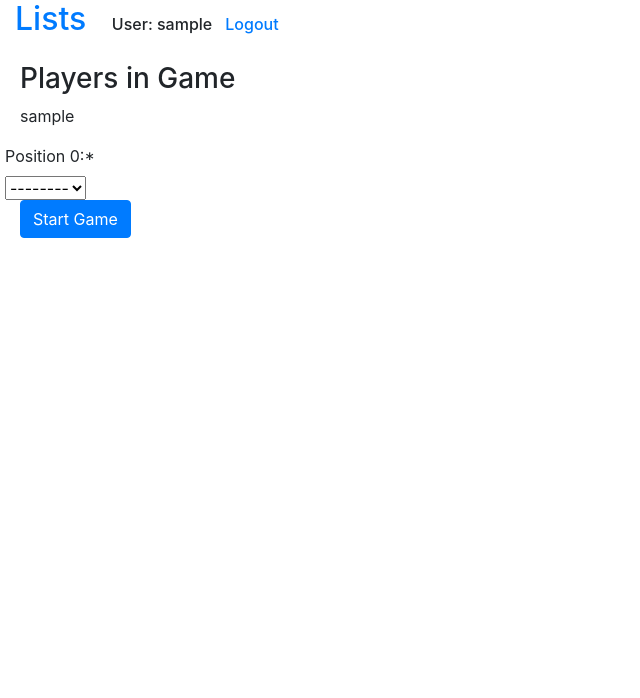
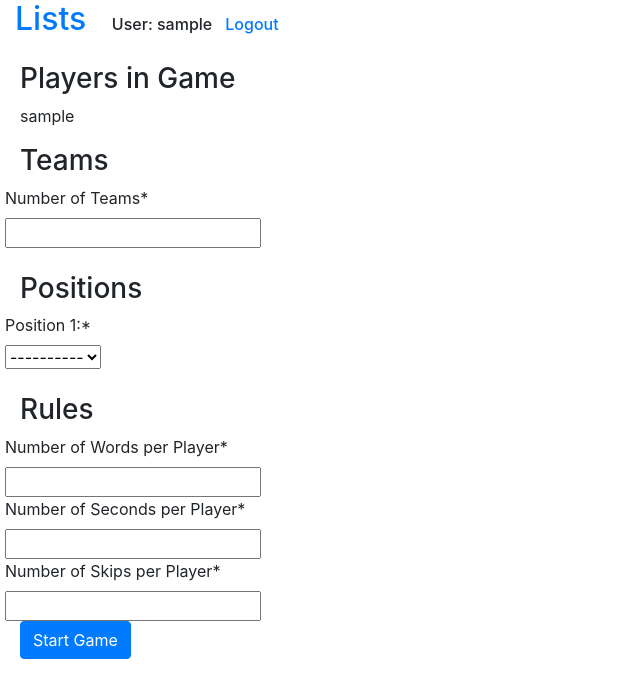
Before and after one commit to lucasheilman/lucasheilman-site, a Django app: a page that uses website/templates/website/base.html in a window 1280 px wide. Shown: the top 698 px of the page, without its empty margins (0-640 px from the left). Run offline with Django 3.2, Linux system fonts and the light colour scheme; a user stored in the database is signed in; tables that the repository leaves empty hold one stand-in row (values such as "Sample post"); some libraries are stand-ins or nearby versions.

Commit message:
Enter words

```diff
--- a/website/forms.py
+++ b/website/forms.py
@@ -89,7 +89,8 @@ class configureGameForm(forms.Form):
         layout = []
 
         layout.extend([
-            HTML("<h3> Players in Game </h3>")]
+            HTML("<h3> Players in Game </h3>")
+            ]
         )
         player_string = "<p> "
         choices_list = []
@@ -99,10 +100,29 @@ class configureGameForm(forms.Form):
         player_string = player_string[:-2] + "</p>"
         layout.append(HTML(player_string))
 
+        self.fields['num_teams'] = forms.IntegerField()
+        self.fields['num_teams'].label = "Number of Teams"
+        self.fields['num_words'] = forms.IntegerField()
+        self.fields['num_words'].label = "Number of Words per Player"
+        self.fields['num_seconds'] = forms.IntegerField()
+        self.fields['num_seconds'].label = "Number of Seconds per Player"
+        self.fields['num_skips'] = forms.IntegerField()
+        self.fields['num_skips'].label = "Number of Skips per Player"
+
+        layout.append(HTML("<h3> Teams </h3>"))
+        layout.append(Row('num_teams'))
+
+        layout.append(HTML("<br><h3> Positions </h3>"))
+
         for i in range(len(players)):
-            self.fields["position_" + str(i)] = forms.ChoiceField(choices=[('', '--------')] + choices_list)
-            self.fields["position_" + str(i)].label = "Position {}:".format(i)
+            self.fields["position_" + str(i)] = forms.ChoiceField(choices=[('', '----------')] + choices_list)
+            self.fields["position_" + str(i)].label = "Position {}:".format(i+1)
             layout.append(Row("position_" + str(i)))
+
+        layout.append(HTML("<br><h3> Rules </h3>"))
+        layout.append(Row('num_words'))
+        layout.append(Row('num_seconds'))
+        layout.append(Row('num_skips'))
 
         layout.append(Submit('start_game', 'Start Game'))
 
@@ -113,6 +133,7 @@ class configureGameForm(forms.Form):
     def clean(self):
         selected_players = []
         error_fields = []
+        print(self.cleaned_data)
         for field in self.cleaned_data:
             if field.startswith('position_'):
                 player = self.cleaned_data.get(field)
@@ -125,4 +146,40 @@ class configureGameForm(forms.Form):
             msg = forms.ValidationError("Player already selected for another position")
             self.add_error(field, msg)
 
+        print(self.cleaned_data)
+
+        if self.cleaned_data.get('num_teams') == None:
+            pass
+        elif self.cleaned_data.get('num_teams') > len(selected_players)/2:
+            msg = forms.ValidationError("Too many teams")
+            self.add_error('num_teams', msg)
+        elif self.cleaned_data.get('num_teams') < 2:
+            msg = forms.ValidationError("Not enough teams")
+            self.add_error('num_teams', msg)
+        elif len(selected_players) % self.cleaned_data.get('num_teams') != 0:
+            msg = forms.ValidationError("Number of players not divisible by number of teams")
+            self.add_error('num_teams', msg)
+
         return self.cleaned_data
+
+class enteringWordsForm(forms.Form):
+
+    def __init__(self, *args, **kwargs):
+        num_words = kwargs.pop('num_words')
+        super().__init__(*args, **kwargs)
+        self.helper = FormHelper()
+
+        layout = []
+
+        layout.append(HTML("<h3> Words </h3>"))
+
+        for i in range(num_words):
+            self.fields["word_" + str(i)] = forms.CharField()
+            self.fields["word_" + str(i)].label = "Word {}:".format(i+1)
+            layout.append(Row("word_" + str(i)))
+
+        layout.append(Submit('done_entering', 'Done'))
+
+        self.helper.layout = Layout(*layout)
+
+        self.helper.form_tag = False
--- a/website/models.py
+++ b/website/models.py
@@ -25,11 +25,15 @@ class social_media(models.Model):
 class lists_game(models.Model):
 	name = models.TextField(default="", blank=True)
 	words = models.ManyToManyField("word", blank=True)
-	teams = models.ManyToManyField("team", blank=True)
 	state = models.TextField(default="pending", blank=True)
 	players = models.ManyToManyField(User, related_name="players", blank=True)
+	players_entering_words = models.ManyToManyField(User, related_name="players_entering_words", blank=True)
 	host = models.ForeignKey(User, on_delete=models.CASCADE, null=True, related_name="host", blank=True)
 	player_order = models.TextField(default="", blank=True)
+	words_per_player = models.IntegerField(default=0, null=True)
+	seconds_per_player = models.IntegerField(default=0, null=True)
+	skips_per_player = models.IntegerField(default=0, null=True)
+	current_player = models.ForeignKey(User, on_delete=models.SET_NULL, null=True, related_name="current_player", blank=True)
 
 	def __str__(self):
 		return self.name
@@ -45,6 +49,7 @@ class team(models.Model):
 	name = models.TextField(default="", blank=True)
 	players = models.ManyToManyField(User, blank=True)
 	points = models.IntegerField(default=0, blank=True)
+	lists_game = models.ForeignKey('lists_game', on_delete=models.CASCADE, null=True, blank=True)
 
 	def __str__(self):
 		return self.name
--- a/website/views.py
+++ b/website/views.py
@@ -5,6 +5,7 @@ from django.urls import reverse
 from django.template import loader
 from django.contrib.auth.decorators import login_required
 from website.forms import *
+import json
 
 import re
 import datetime
@@ -42,13 +43,20 @@ def lists(request):
                 new_lists_game = lists_game.objects.create(name=new_game_form.cleaned_data['game_name'], host=request.user)
                 new_lists_game.save()
                 new_lists_game.players.add(request.user)
+                new_lists_game.players_entering_words.add(request.user)
                 return redirect('configure_lists_game', game_name=new_lists_game.name)
         elif request.POST.get('join_game'):
             join_game_form = joinGameForm(request.POST, pending_games=list(lists_game.objects.filter(state='pending').values_list('name', flat=True)))
             if join_game_form.is_valid():
                 game_name = request.POST.get('join_game')
-                lists_game.objects.get(name=game_name).players.add(request.user)
-                return redirect('lists_game_page', game_name=game_name)
+                lists_game_obj = lists_game.objects.get(name=game_name)
+                if lists_game_obj.state == "pending":
+                    if lists_game_obj.host == request.user:
+                        return redirect('configure_lists_game', game_name=game_name)
+                    else:
+                        lists_game_obj.players.add(request.user)
+                        lists_game_obj.players_entering_words.add(request.user)
+                        return redirect('lists_game_page', game_name=game_name)
 
     context = {'new_game_form': new_game_form,
                'join_game_form': join_game_form}
@@ -71,9 +79,18 @@ def configure_lists_game(request, game_name):
                 player_order = []
                 for i in range(len(players)):
                     player_order.append(configure_game_form.cleaned_data["position_" + str(i)])
-                lists_game_obj.player_order = str(player_order)
-                lists_game_obj.state = "started"
+                lists_game_obj.player_order = json.dumps(player_order)
+                lists_game_obj.words_per_player = configure_game_form.cleaned_data['num_words']
+                lists_game_obj.seconds_per_player = configure_game_form.cleaned_data['num_seconds']
+                lists_game_obj.skips_per_player = configure_game_form.cleaned_data['num_skips']
+                lists_game_obj.state = "entering"
                 lists_game_obj.save()
+                for i in range(configure_game_form.cleaned_data['num_teams']):
+                    team_obj = team.objects.create(name="Team " + str(i+1), lists_game=lists_game_obj)
+                    for j, player in enumerate(player_order):
+                        if (j - i) % configure_game_form.cleaned_data['num_teams'] == 0:
+                            team_obj.players.add(User.objects.get(username=player))
+                    team_obj.save()
                 return redirect('lists_game_page', game_name=game_name)
 
     context = {'configure_game_form': configure_game_form}
@@ -81,12 +98,33 @@ def configure_lists_game(request, game_name):
 
 @login_required
 def lists_game_page(request, game_name):
-    if request.user not in lists_game.objects.get(name=game_name).players.all():
+    lists_game_obj = lists_game.objects.get(name=game_name)
+    if request.user not in lists_game_obj.players.all():
         redirect('lists')
 
-    # TODO send state to html
+    entering_words_form = enteringWordsForm(num_words=lists_game_obj.words_per_player)
 
-    context = {'game_name': game_name}
+    if request.method == 'POST':
+        print(request.POST)
+        if request.POST.get('done_entering'):
+            entering_words_form = enteringWordsForm(request.POST, num_words=lists_game_obj.words_per_player)
+            if entering_words_form.is_valid():
+                for i in range(lists_game_obj.words_per_player):
+                    word_obj = word.objects.create(word=entering_words_form.cleaned_data["word_" + str(i)])
+                    word_obj.save()
+                    lists_game_obj.words.add(word_obj)
+                lists_game_obj.players_entering_words.remove(request.user)
+                lists_game_obj.save()
+                if len(lists_game_obj.players_entering_words.all()) == 0:
+                    lists_game_obj.state = "started"
+                    lists_game_obj.current_player = lists_game_obj.players.get(username=json.loads(lists_game_obj.player_order)[0])
+                    lists_game_obj.save()
+                return redirect('lists_game_page', game_name=game_name)
+
+    # TODO: Write javascript to start the game/timer, display words, choose which were guess correctly, etc etc
+
+    context = {'entering_words_form': entering_words_form,
+               'lists_game_obj': lists_game_obj}
     return render(request, 'website/lists_game_page.html', context)
 
 def new_user(request):
```
Also changed, not shown: website/templates/website/lists_game_page.html (+17 -1 lines), website/migrations/0010_auto_20220727_0625.py (added), website/migrations/0011_lists_game_num_words_per_player.py (added), website/migrations/0012_auto_20220809_0436.py (added), website/migrations/0013_auto_20220809_0442.py (added), website/migrations/0014_lists_game_players_entering_words.py (added), website/migrations/0015_lists_game_current_player.py (added).
